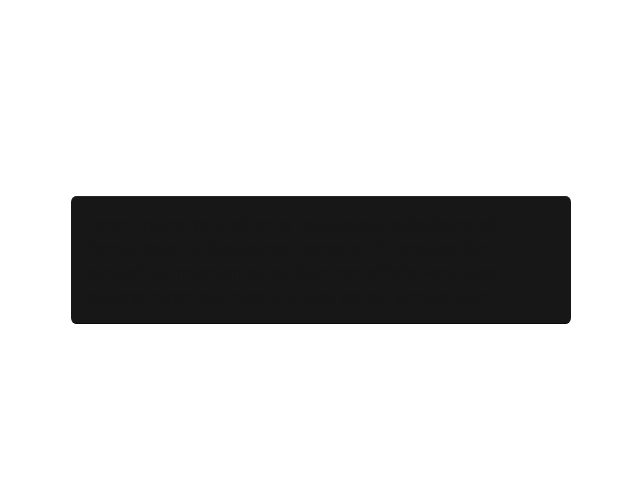
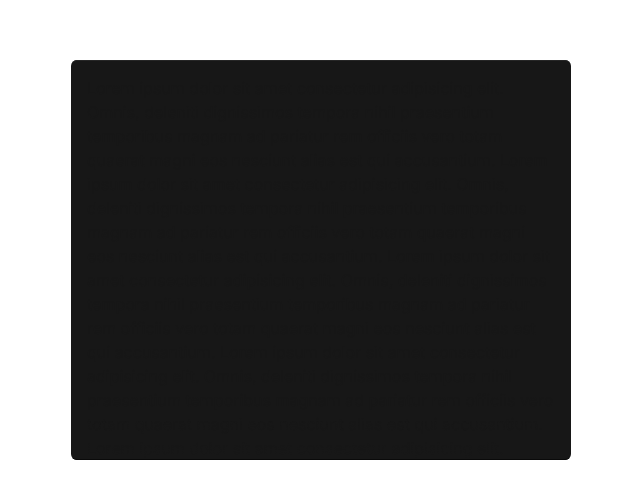
Before and after one commit to tomasbirbe/portfolio-2026, a Next.js app: page /css-masking in a window 1280 px wide. Shown: the part 140-638 px from the top of the page, without its empty margins (319-959 px from the left). Built offline with nearby package versions, Linux system fonts and the light colour scheme.

Commit message:
feat: add scroll-driven masking animations and update Page component structure

```diff
--- /dev/null
+++ b/app/(experiments)/css-masking/page.module.css
@@ -0,0 +1,25 @@
+.scroller {
+  container-type: size;
+  scroll-timeline: --scroller block;
+}
+
+/* The mask lives on the content (not the scroller) so the scrollbar isn't masked.
+   It's one viewport tall and slides down as you scroll, so it stays pinned to the visible area. */
+.content {
+  mask-image: linear-gradient(to bottom, black 90%, transparent);
+  mask-size: 100% 100cqh;
+  mask-repeat: no-repeat;
+  animation: mask-follow var(--ease-out) both;
+  animation-timeline: --scroller;
+}
+
+@keyframes mask-follow {
+  from { mask-position: 0 0; }
+  to { mask-position: 0 100%; }
+}
+
+/* Without scroll-driven animations, fall back to masking the scroller (scrollbar fades too) */
+@supports not (animation-timeline: scroll()) {
+  .scroller { mask-image: linear-gradient(to bottom, black 90%, transparent); }
+  .content { mask-image: none; animation: none; }
+}
--- a/app/(experiments)/css-masking/page.tsx
+++ b/app/(experiments)/css-masking/page.tsx
@@ -1,7 +1,15 @@
+import styles from "./page.module.css";
+
 export default function Page() {
   return <main className="grid place-items-center h-full">
-    <div className="w-[500px] bg-neutral-900 p-4 rounded-md inset-shadow-[0_3px_0_-2px_var(--color-neutral-800),0_-3px_0_-2px_var(--color-neutral-950)]">
-      Lorem ipsum dolor sit amet consectetur adipisicing elit. Omnis, deleniti dignissimos tempora nihil praesentium temporibus magnam ad pariatur rem officiis vero totam quaerat magni eos nesciunt alias est qui accusantium.
+    <div className="w-[500px] h-[400px] bg-neutral-900 rounded-md inset-shadow-[0_3px_0_-2px_var(--color-neutral-800),0_-3px_0_-2px_var(--color-neutral-950)] overflow-hidden">
+      <div className={`h-full overflow-auto ${styles.scroller}`}>
+        <p className={`p-4 pb-16 ${styles.content}`}>
+        Lorem ipsum dolor sit amet consectetur adipisicing elit. Omnis, deleniti dignissimos tempora nihil praesentium temporibus magnam ad pariatur rem officiis vero totam quaerat magni eos nesciunt alias est qui accusantium.
+        Lorem ipsum dolor sit amet consectetur adipisicing elit. Omnis, deleniti dignissimos tempora nihil praesentium temporibus magnam ad pariatur rem officiis vero totam quaerat magni eos nesciunt alias est qui accusantium.
+        Lorem ipsum dolor sit amet consectetur adipisicing elit. Omnis, deleniti dignissimos tempora nihil praesentium temporibus magnam ad pariatur rem officiis vero totam quaerat magni eos nesciunt alias est qui accusantium.     Lorem ipsum dolor sit amet consectetur adipisicing elit. Omnis, deleniti dignissimos tempora nihil praesentium temporibus magnam ad pariatur rem officiis vero totam quaerat magni eos nesciunt alias est qui accusantium.     Lorem ipsum dolor sit amet consectetur adipisicing elit. Omnis, deleniti dignissimos tempora nihil praesentium temporibus magnam ad pariatur rem officiis vero totam quaerat magni eos nesciunt alias est qui accusantium.     Lorem ipsum dolor sit amet consectetur adipisicing elit. Omnis, deleniti dignissimos tempora nihil praesentium temporibus magnam ad pariatur rem officiis vero totam quaerat magni eos nesciunt alias est qui accusantium.     Lorem ipsum dolor sit amet consectetur adipisicing elit. Omnis, deleniti dignissimos tempora nihil praesentium temporibus magnam ad pariatur rem officiis vero totam quaerat magni eos nesciunt alias est qui accusantium.
+        </p>
+      </div>
     </div>
   </main>
 }
```
